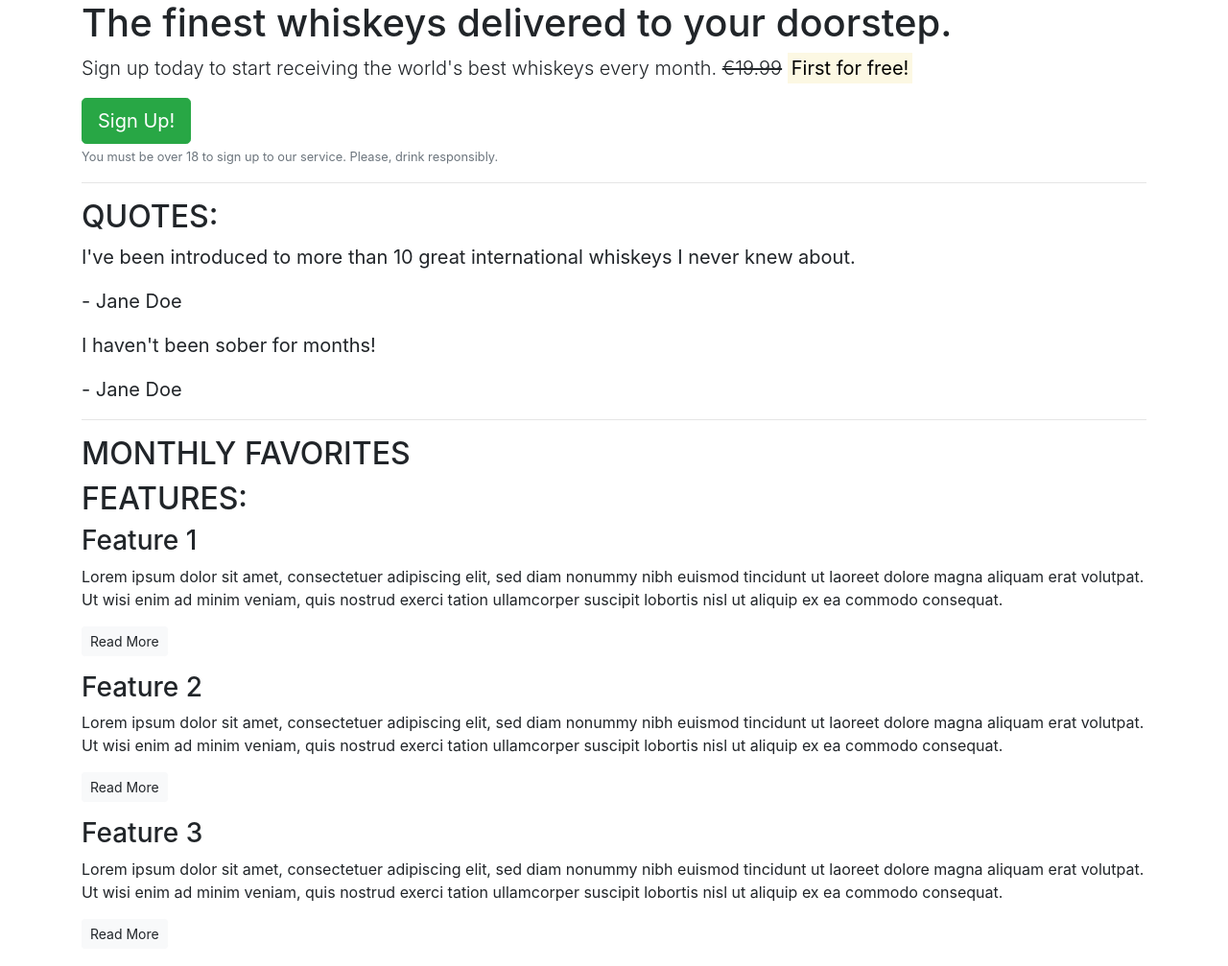
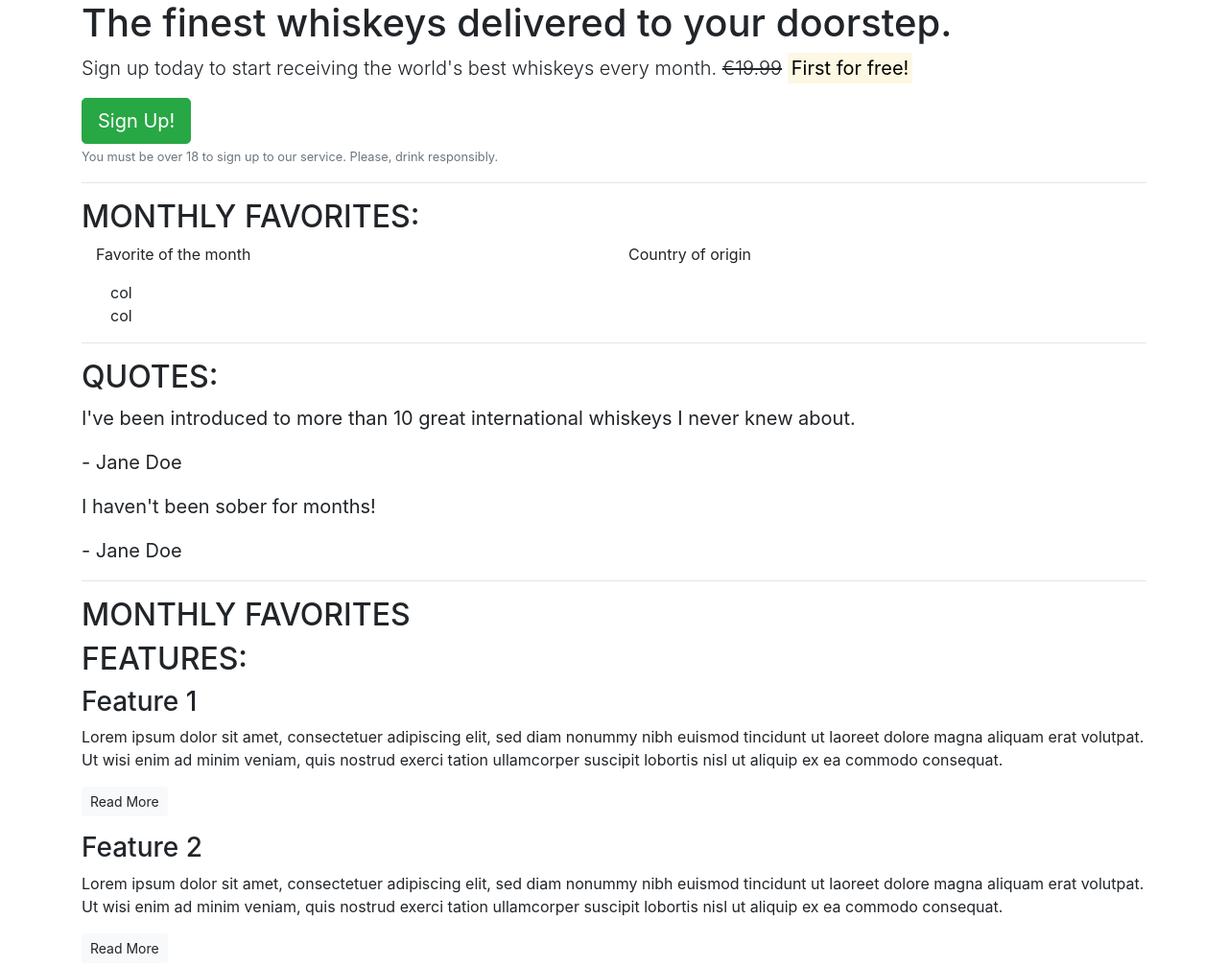
Before and after one commit to Junon72/Bootstrap-challenge, a plain HTML site: page index.html in a window 1280 px wide. Shown: the top 1007 px of the page at 96% size. Drawn offline with nearby package versions, Linux system fonts and the light colour scheme.

Commit message:
Added Monthly favorites section

```diff
--- a/index.html
+++ b/index.html
@@ -17,6 +17,26 @@
            <p class="text-muted"><small>You must be over 18 to sign up to our service. Please, drink responsibly.</small></p>
        </section>
        <!--/.callout-->
+       <hr>
+      <!-- Monthly Favorites -->
+
+       <section class="favourites">
+           <h2 class="text-uppercase">Monthly favorites:</h2>
+              <div class="container">
+                <div class="row">
+                    <div class="col">
+                        <p>Favorite of the month</p>
+                    </div>
+                    <div class="col">
+                        <p>Country of origin</p>
+                    </div>
+                </div>
+                    <div class="w-100"></div>
+                    <div class="col">col</div>
+                    <div class="col">col</div>
+                  </div>
+                </div>
+       <! -- favorites -->
        <hr>
 
        <!-- Quotes -->
```
